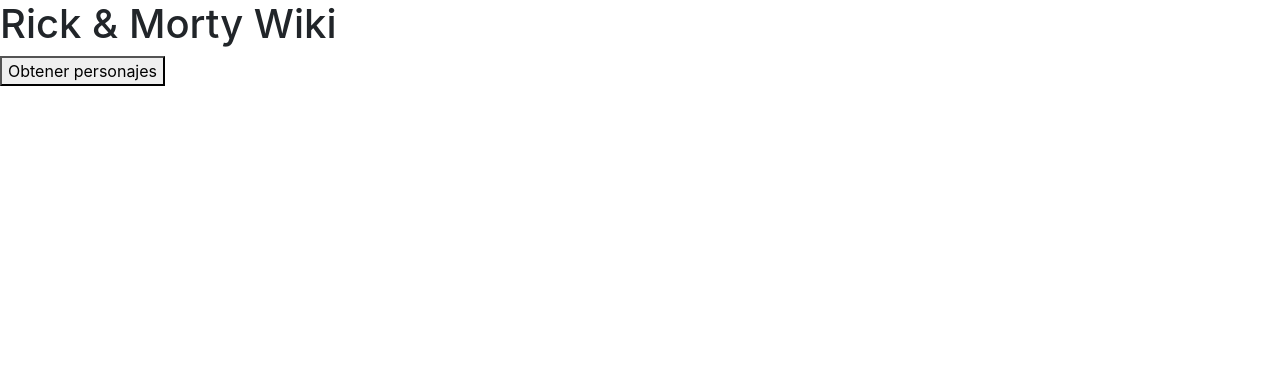
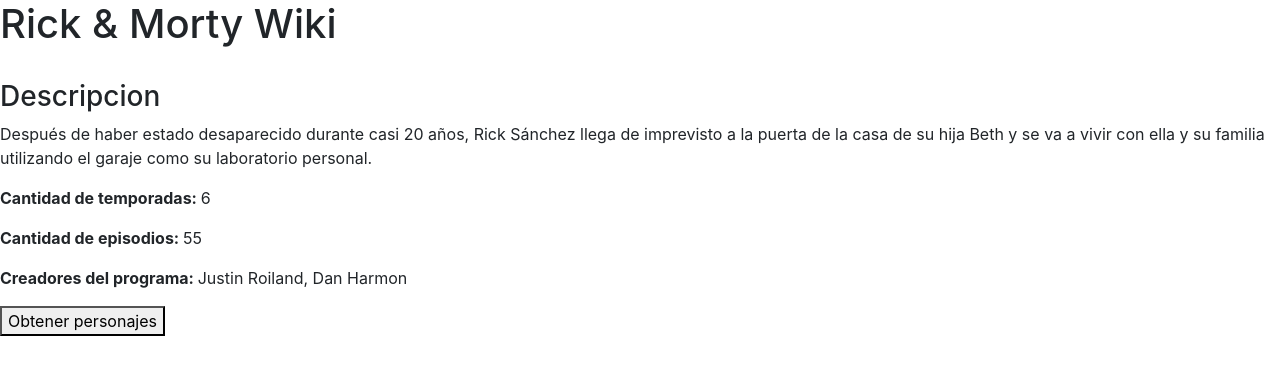
Before and after one commit to jtrocha4/rick-morty, a React (Create React App) app: page / in a window 1280 px wide. Shown: the top 374 px of the page. Built offline with nearby package versions, Linux system fonts and the light colour scheme.

Commit message:
Informacion sobre la serie

```diff
--- a/src/App.js
+++ b/src/App.js
@@ -5,6 +5,14 @@
   return (
     <div>
       <h1>Rick & Morty Wiki</h1>
+      <br></br>
+      <h3>Descripcion</h3>
+      <p>Después de haber estado desaparecido durante casi 20 años, Rick Sánchez llega de imprevisto a la puerta de la casa de su hija Beth y se va a vivir con ella y su familia utilizando el garaje como su laboratorio personal.</p>
+
+      <p><b>Cantidad de temporadas: </b>6</p>
+      <p><b>Cantidad de episodios: </b>55</p>
+      <p><b>Creadores del programa: </b>Justin Roiland, Dan Harmon</p>
+
       <PeticionApi></PeticionApi>
     </div>
   );
```
